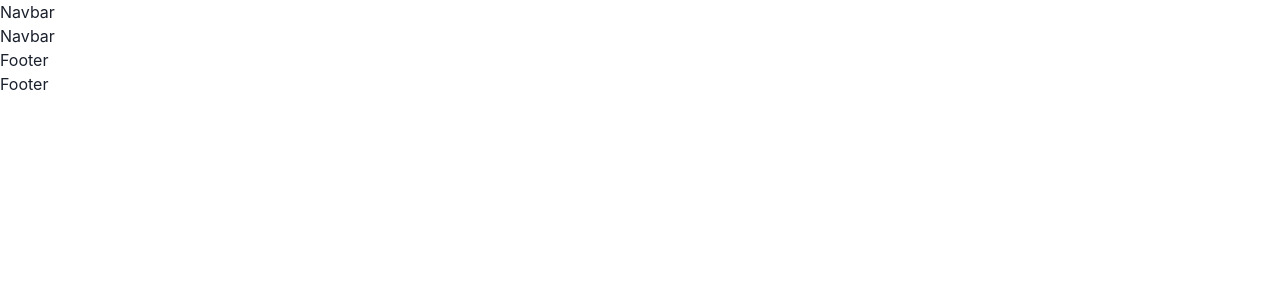
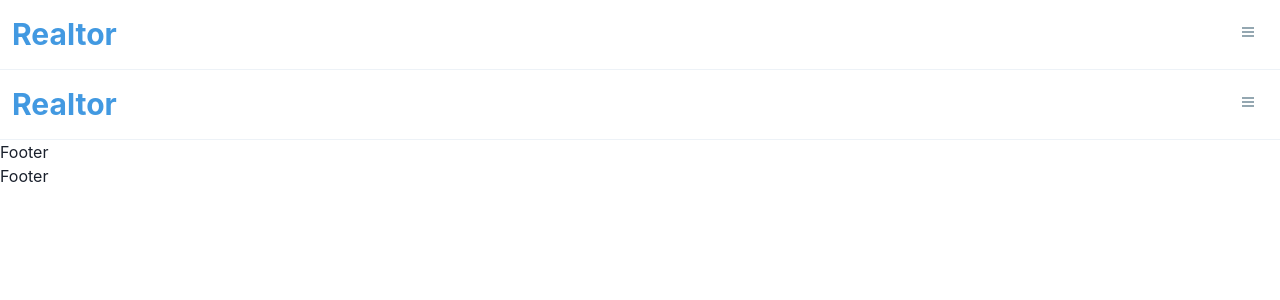
Before and after one commit to dzennank/realestate-app, a Next.js app: page /components/Layout in a window 1280 px wide. Shown: the top 300 px of the page. Built offline with nearby package versions, Linux system fonts and the light colour scheme.

Commit message:
import navbar

```diff
--- a/pages/components/Layout.jsx
+++ b/pages/components/Layout.jsx
@@ -1,5 +1,6 @@
 import Head from "next/head";
  import { Box } from '@chakra-ui/react';
+ import Navbar from "./Navbar";
 
  const Layout = ({ children }) => (
      <>
@@ -8,7 +9,7 @@ import Head from "next/head";
         </Head>
         <Box maxWidth="1280px" m="auto">
             <header>
-                Navbar
+                <Navbar />
             </header>
             <main>
                 {children}
```
